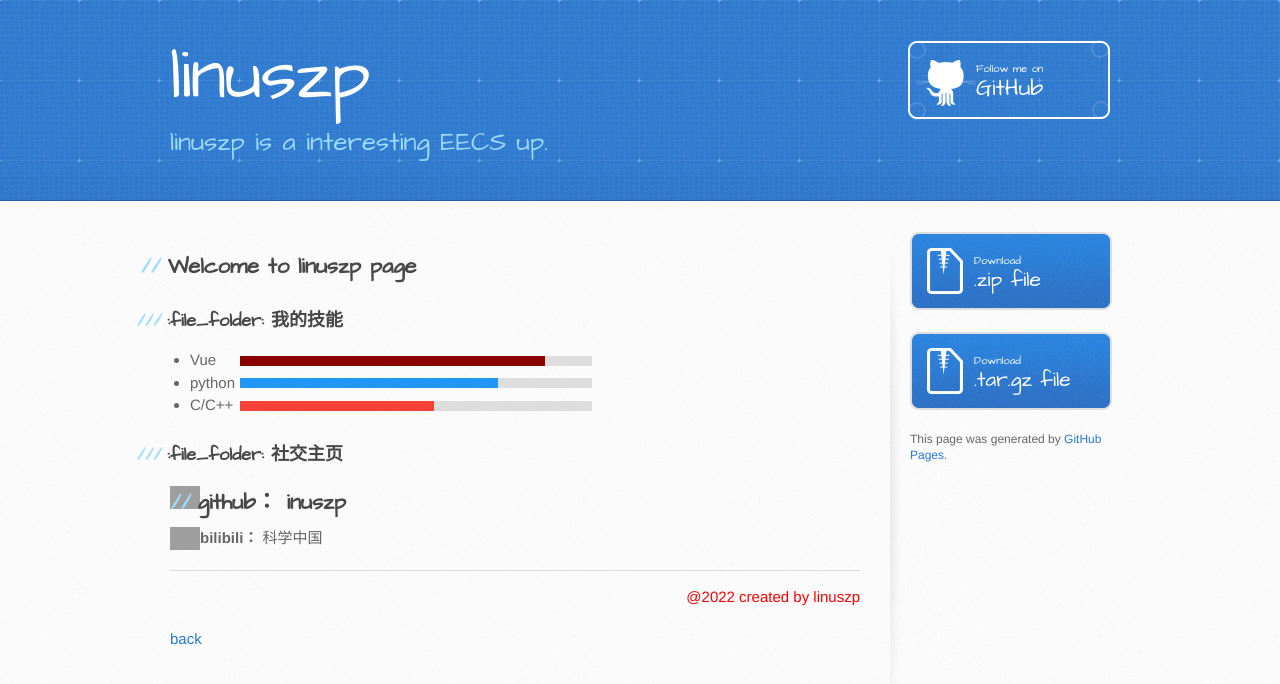
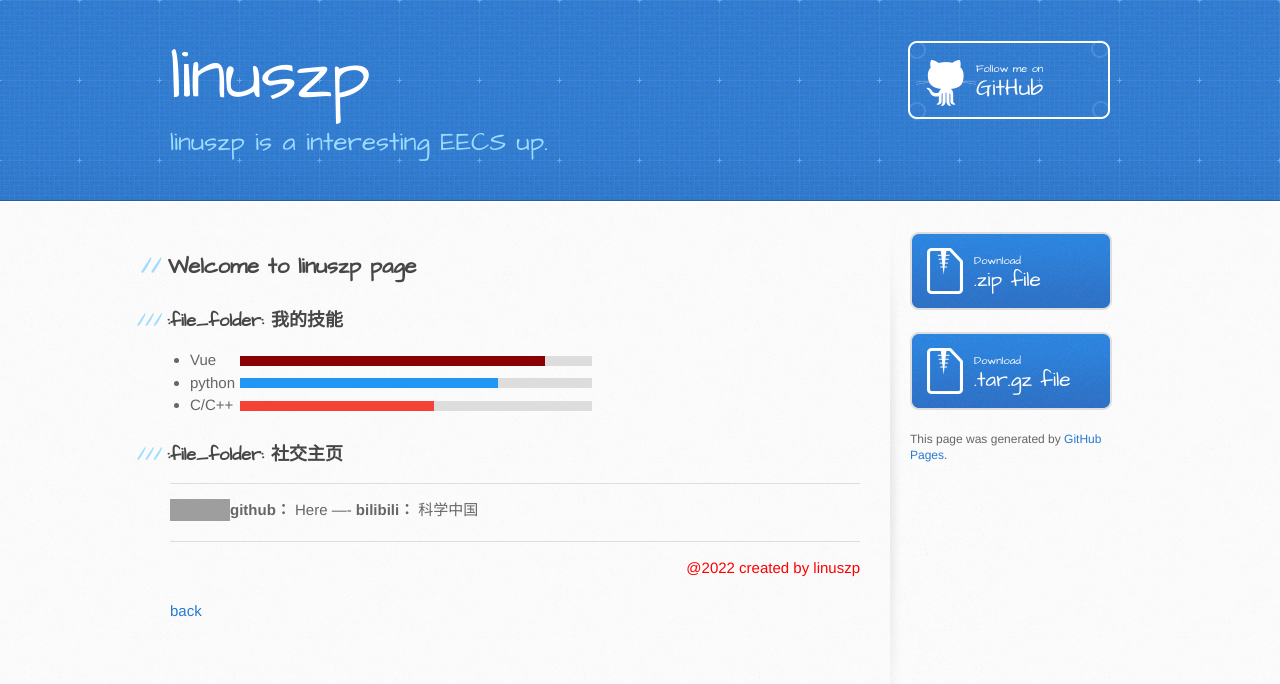
Before and after one commit to linuszp/linuszp.github.io, a Jekyll site: the page built from another-page.md, in a window 1280 px wide. Shown: the top 684 px of the page. Built offline with Jekyll 4.4.1, drawn with Linux system fonts in a browser that asks for light colours; our own code applies the rules of GitHub Pages for plain Markdown files; grey boxes are pictures that could not be loaded.

Commit message:
Update another-page.md

```diff
--- a/another-page.md
+++ b/another-page.md
@@ -36,8 +36,8 @@ layout: default
 
 
 ### :file_folder: 社交主页
-
-<img src="https://img-blog.csdnimg.cn/4e998997c23846f997560287de604f67.png" width="30" align='left'/>**github：** inuszp
+----
+<img src="https://img-blog.csdnimg.cn/4e998997c23846f997560287de604f67.png" width="30" align='left'/>**github：**  Here
 ----
 <img src="https://s1.ax1x.com/2022/11/14/zANKCn.png" width=30 align="left"/>**bilibili：** 科学中国
 
```
